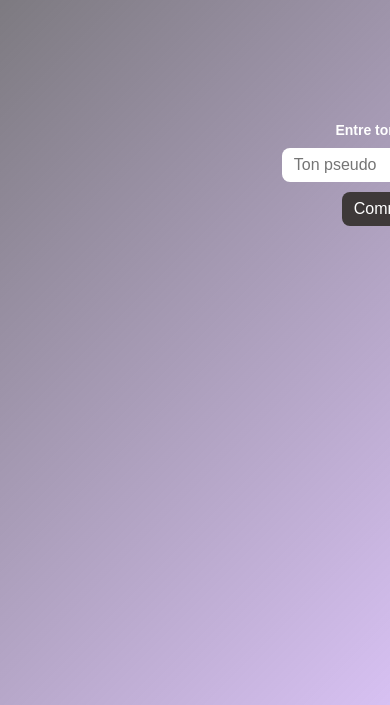
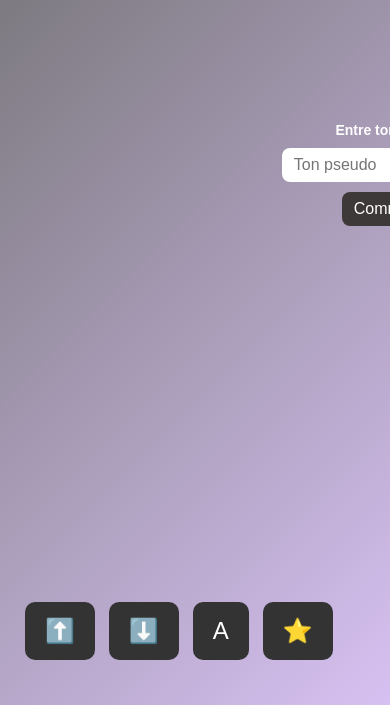
Before and after one commit to THE-AGAG/PikaGirl, a plain HTML site: page docs/index.html in a window 390 px wide. Shown: the part 159-864 px from the top of the page. Drawn offline with Linux system fonts and the light colour scheme.

Commit message:
Correctif phone tab + manette

```diff
--- a/docs/index.html
+++ b/docs/index.html
@@ -43,7 +43,13 @@
     <span>Sons</span>
   </label>
 </div>
-
+<!-- Touch Controls (only visible on mobile/tablet) -->
+<div id="touchControls">
+  <button id="btnUp">⬆️</button>
+  <button id="btnDown">⬇️</button>
+  <button id="btnA">A</button>
+  <button id="btnBonus">⭐</button>
+</div>
 
 <div class="custom-select" id="themeSelect">
   <div class="selected">
--- a/docs/script.js
+++ b/docs/script.js
@@ -837,6 +837,30 @@ function pollGamepadNav() {
 }
 requestAnimationFrame(pollGamepadNav);
 
+// --- Touch Controls Support ---
+// Purpose: Provide on-screen buttons for phones/tablets
+// so players can still navigate and trigger actions.
+document.getElementById("btnUp").addEventListener("click", () => {
+  navIndex = (navIndex - 1 + navigable.length) % navigable.length;
+  updateFocus();
+});
+
+document.getElementById("btnDown").addEventListener("click", () => {
+  navIndex = (navIndex + 1) % navigable.length;
+  updateFocus();
+});
+
+document.getElementById("btnA").addEventListener("click", () => {
+  navigable[navIndex].click();
+});
+
+document.getElementById("btnBonus").addEventListener("click", () => {
+  if (!bonusClaimed && el.bonusButton && el.bonusButton.style.display !== "none") {
+    el.bonusButton.click();
+    bonusClaimed = true;
+  }
+});
+
 // --- Export / Import Save (client-side JSON) ---
 // Allows the player to export their game state to a JSON file and re-import it later.
 // --- Export Save ---
--- a/docs/style.css
+++ b/docs/style.css
@@ -465,3 +465,30 @@ img, video {
   max-width: 100%;
   height: auto;
 }
+
+/* Hide touch controls by default */
+#touchControls {
+  display: none;
+  position: fixed;
+  bottom: 20px;
+  left: 20px;
+  z-index: 9999;
+}
+
+/* Style the buttons */
+#touchControls button {
+  font-size: 24px;
+  margin: 5px;
+  padding: 15px 20px;
+  border-radius: 10px;
+  border: none;
+  background: #333;
+  color: white;
+}
+
+/* Show controls only on tablets/phones */
+@media (max-width: 1024px) {
+  #touchControls {
+    display: block;
+  }
+}
```
